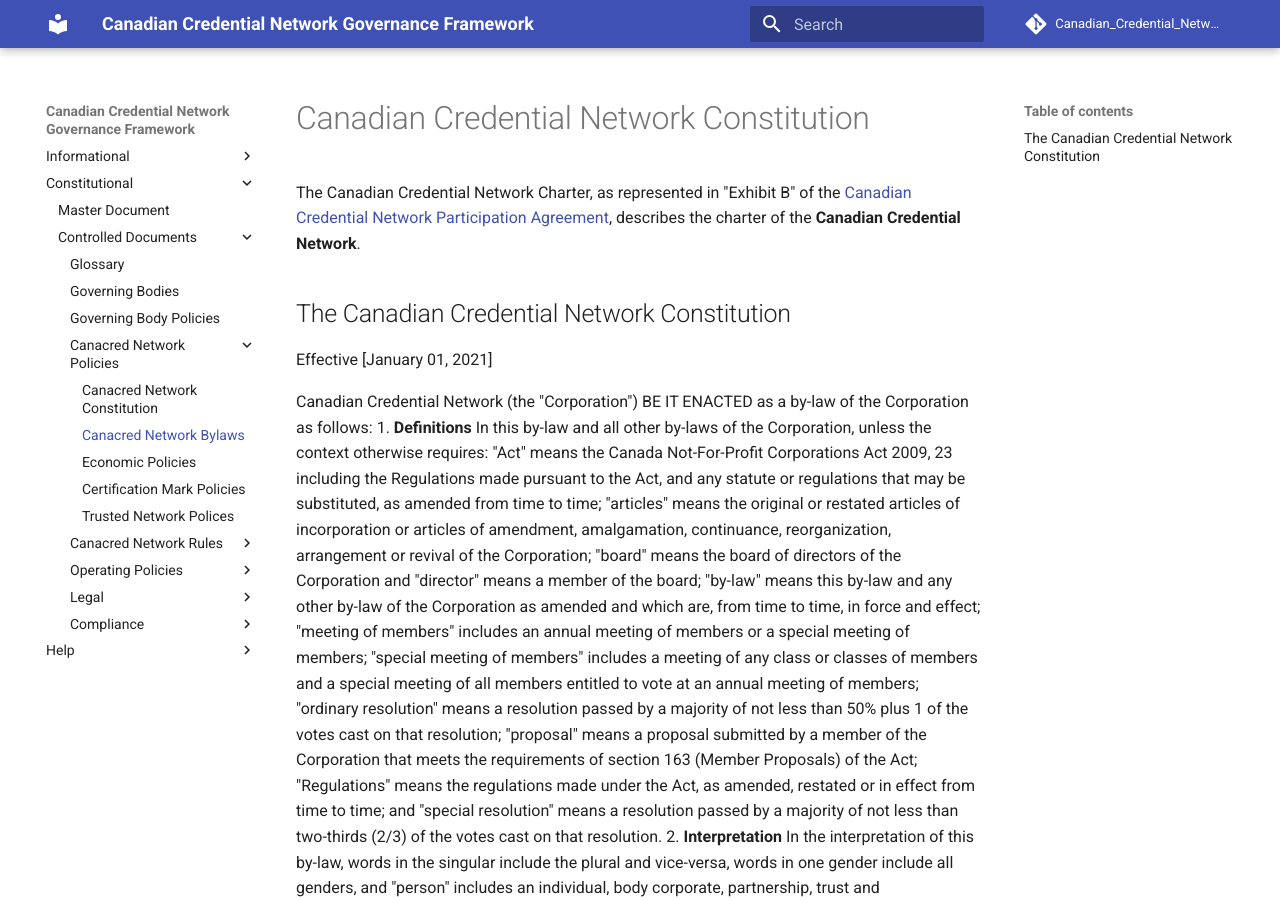
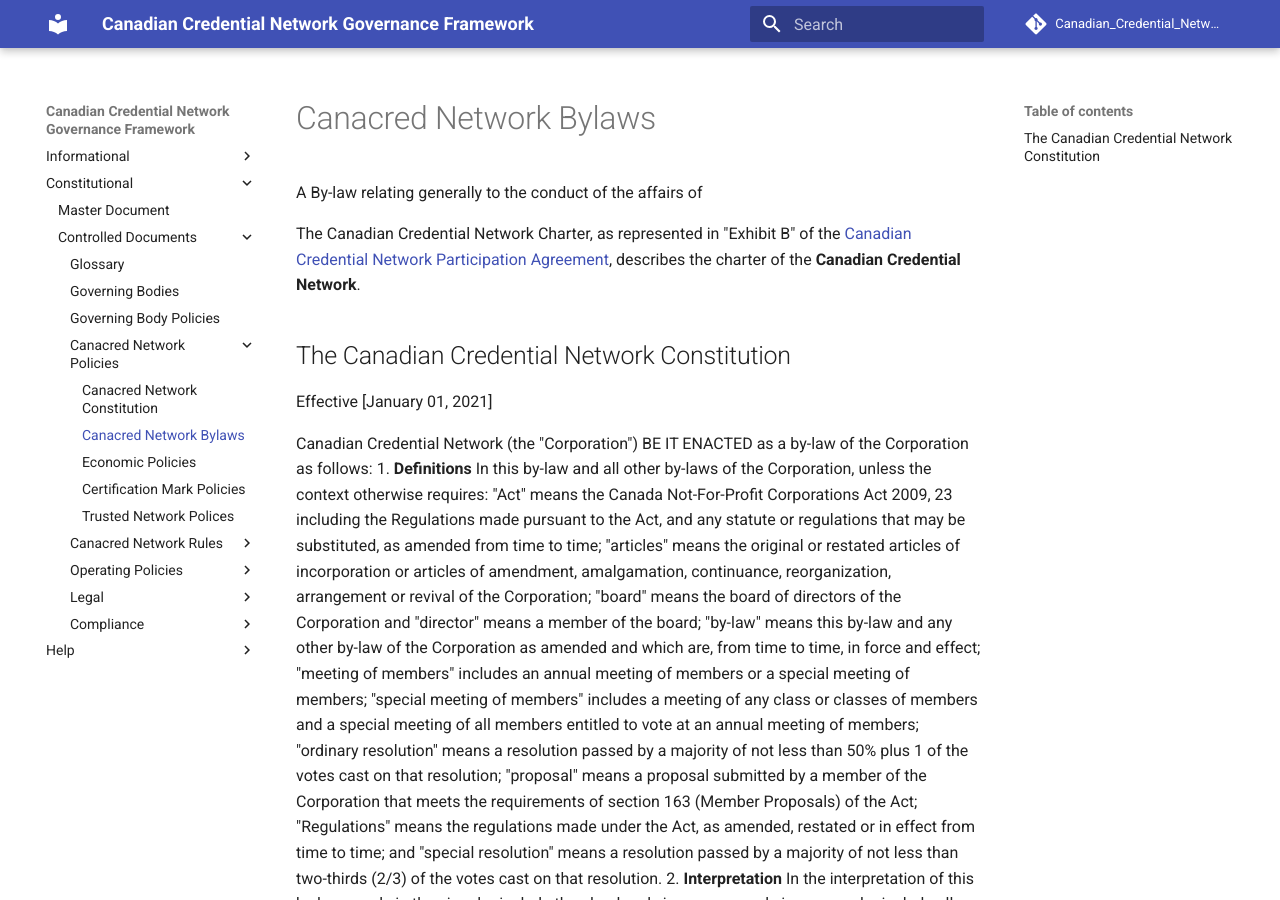
Before and after one commit to VictorSyntez/governance, an MkDocs documentation site: the page built from docs/gf_controlled/by_laws.md, in a window 1280 px wide and 900 px high. Built offline with MkDocs 1.6.1 and Material for MkDocs 9.7.7, drawn with Linux system fonts in a browser that asks for light colours; comment, search, counter and statistics services are not loaded.

Commit message:
by-laws update

```diff
--- a/docs/gf_controlled/by_laws.md
+++ b/docs/gf_controlled/by_laws.md
@@ -1,4 +1,4 @@
-# Canadian Credential Network Constitution
+   A By-law relating generally to the conduct of the affairs of
 
 The Canadian Credential Network Charter, as represented in "Exhibit B" of the [Canadian Credential Network Participation Agreement](../gf_legal/contracts/_dev/ccnu_participation_aggreement.docx), describes the charter of the **Canadian Credential Network**.
 
```
